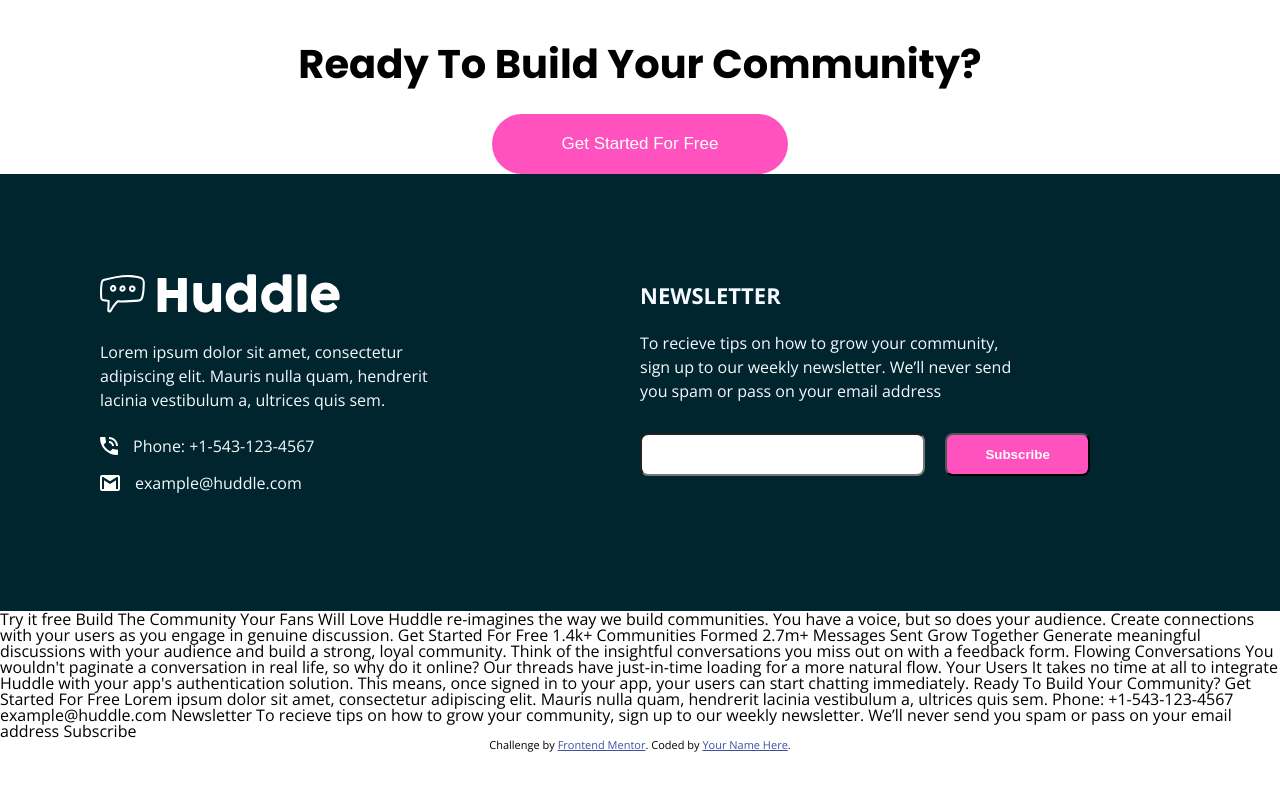
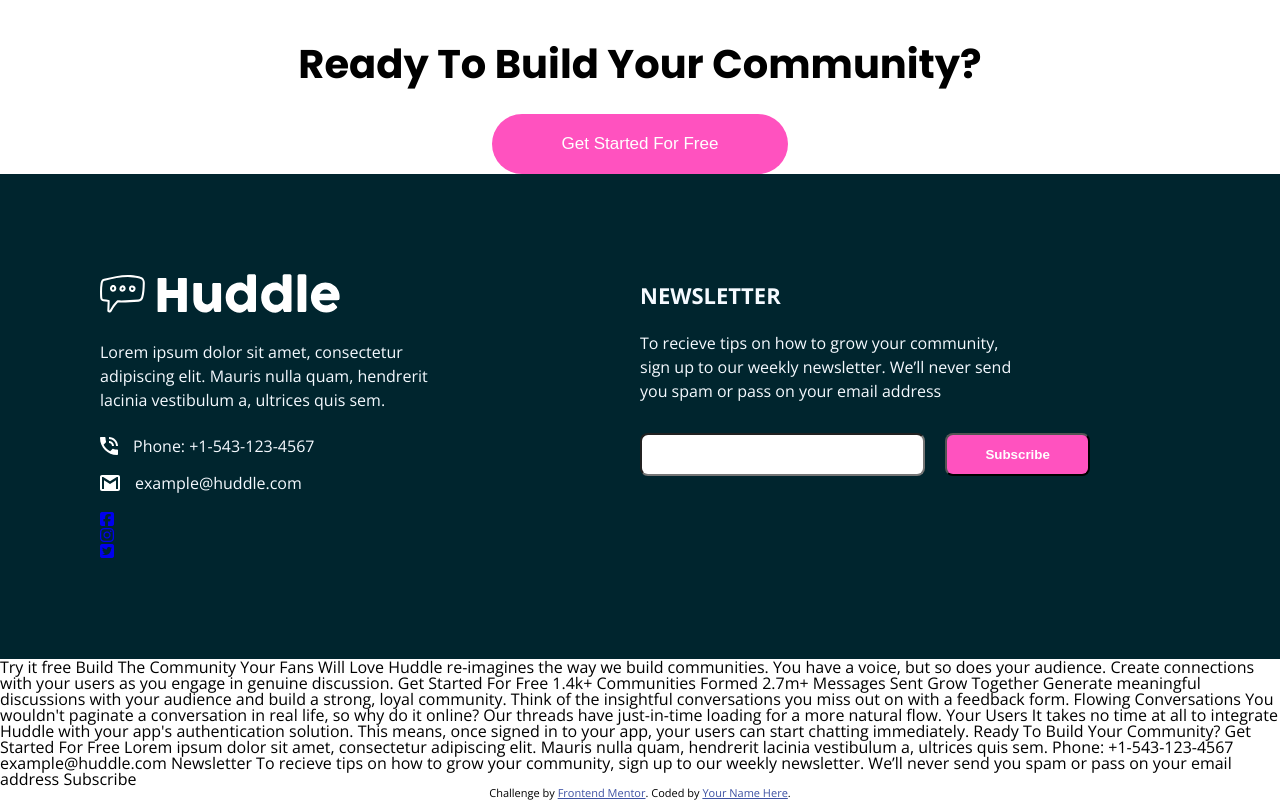
Before and after one commit to NiteArie/fm-huddle-landing-page-curved-section, a plain HTML site: page index.html in a window 1280 px wide. Shown: the part 3190-3990 px from the top of the page. Before the commit the page ends 3942 px from the top, so only its background shows below. Drawn offline with nearby package versions, Linux system fonts and the light colour scheme.

Commit message:
[Markup] Added footer socials section

```diff
--- a/index.html
+++ b/index.html
@@ -138,6 +138,24 @@
           example@huddle.com
         </p>
       </div>
+
+      <ul class="footer__socials">
+        <li class="footer__social">
+          <a href="#" class="footer__social-link">
+            <i class="fab fa-facebook-square"></i>
+          </a>
+        </li>
+        <li class="footer__social">
+          <a href="#" class="footer__social-link">
+            <i class="fab fa-instagram"></i>
+          </a>
+        </li>
+        <li class="footer__social">
+          <a href="#" class="footer__social-link">
+            <i class="fab fa-twitter-square"></i>
+          </a>
+        </li>
+      </ul>
     </section>
 
     <section class="footer__newsletter">
```
